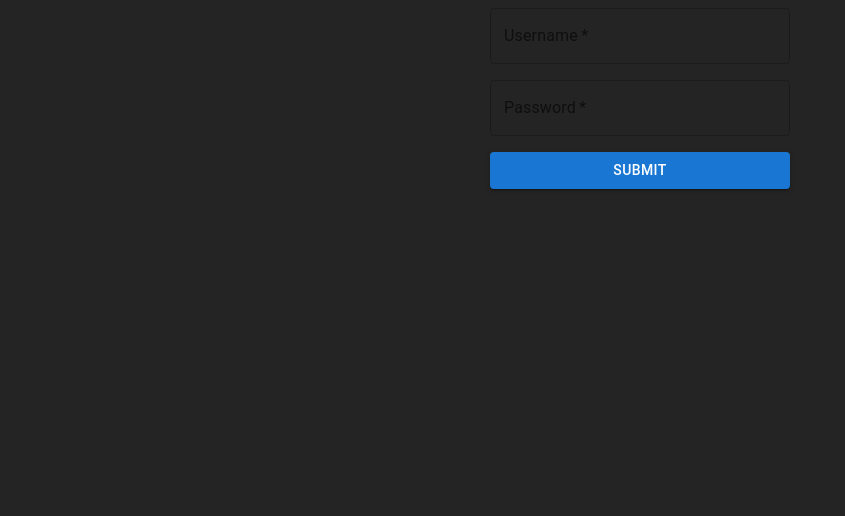
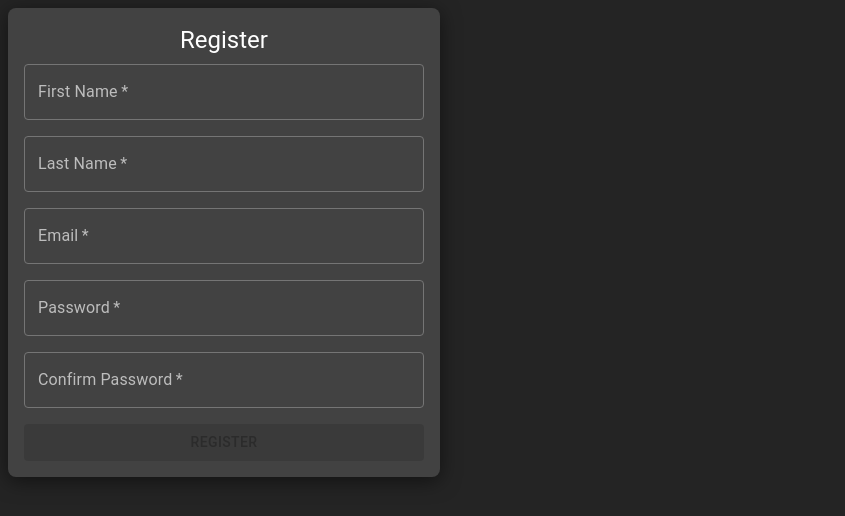
Before and after one commit to Langelozzi/stream-buster, a React (Vite) app in the folder frontend/: page /register in a window 1280 px wide. Before the commit this address led to /login. Shown: the top 516 px of the page, without its empty margins (0-845 px from the left). Built offline with nearby package versions, Linux system fonts and the light colour scheme.

Commit message:
Add registration form and make login look the same

```diff
--- a/frontend/src/components/login-form/LoginForm.tsx
+++ b/frontend/src/components/login-form/LoginForm.tsx
@@ -1,17 +1,64 @@
 import React, { useState } from 'react';
-import { TextField, Button, Box } from '@mui/material';
+import { TextField, Button, Typography, Box } from '@mui/material';
+import { makeStyles } from '@mui/styles';
 import { postLogin } from '../../api/services/auth.service';
 import { useNavigate } from 'react-router-dom';
 import { useUser } from '../../hooks/useUser';
 
+const useStyles = makeStyles(() => ({
+	paper: {
+		padding: 16,
+		maxWidth: 400,
+		backgroundColor: '#424242', // Slightly lighter grey for contrast
+		color: '#ffffff',
+		borderRadius: 8,
+		boxShadow: '0px 4px 20px rgba(0, 0, 0, 0.5)',
+		margin: '0 auto',
+	},
+	form: {
+		display: 'flex',
+		flexDirection: 'column',
+		gap: 16, // Vertical spacing between fields
+	},
+	input: {
+		'& label': {
+			color: '#bdbdbd', // Light grey labels
+		},
+		'& label.Mui-focused': {
+			color: '#ffffff',
+		},
+		'& .MuiInputBase-root': {
+			color: '#ffffff',
+		},
+		'& .MuiOutlinedInput-root': {
+			'& fieldset': {
+				borderColor: '#757575', // Grey border
+			},
+			'&:hover fieldset': {
+				borderColor: '#ffffff',
+			},
+			'&.Mui-focused fieldset': {
+				borderColor: '#3f51b5', // Blue when focused
+			},
+		},
+	},
+	button: {
+		marginTop: 16,
+		backgroundColor: '#3f51b5',
+		color: '#ffffff',
+		'&:hover': {
+			backgroundColor: '#303f9f',
+		},
+	},
+}));
+
 export const LoginForm: React.FC = () => {
-	// State for email and password
+	const classes = useStyles();
 	const [email, setEmail] = useState<string>('');
 	const [password, setPassword] = useState<string>('');
-
 	const navigate = useNavigate();
 	const { login } = useUser();
-	// Handle form submission
+
 	const handleSubmit = async (event: React.FormEvent<HTMLFormElement>) => {
 		event.preventDefault();
 		const form = new FormData();
@@ -22,21 +69,21 @@ export const LoginForm: React.FC = () => {
 		if (res?.status === 200 && res.data) {
 			const { user, token } = res.data;
 			login(user, token);
-			navigate('/dashboard');  // Redirect without reloading the page
+			navigate('/dashboard');
 		} else {
 			alert('Login failed');
 		}
 	};
 
 	return (
-		<Box
-			component="form"
-			onSubmit={handleSubmit}
-			sx={{ display: 'flex', flexDirection: 'column', width: '300px', margin: '0 auto', gap: 2 }}
-		>
-			{/* Email field */}
+		<Box className={classes.paper}>
+			<Typography variant="h5" align="center" gutterBottom>
+				Login
+			</Typography>
+			<form onSubmit={handleSubmit} className={classes.form}>
 				<TextField
-				label="Username"
+					className={classes.input}
+					label="Email"
 					variant="outlined"
 					type="text"
 					value={email}
@@ -44,9 +91,8 @@ export const LoginForm: React.FC = () => {
 					fullWidth
 					required
 				/>
-
-			{/* Password field */}
 				<TextField
+					className={classes.input}
 					label="Password"
 					variant="outlined"
 					type="password"
@@ -55,11 +101,10 @@ export const LoginForm: React.FC = () => {
 					fullWidth
 					required
 				/>
-
-			{/* Submit button */}
-			<Button type="submit" variant="contained" color="primary">
-				Submit
+				<Button type="submit" variant="contained" fullWidth className={classes.button}>
+					Login
 				</Button>
+			</form>
 		</Box>
 	);
 };
--- /dev/null
+++ b/frontend/src/components/registration-form/RegistrationForm.tsx
@@ -0,0 +1,222 @@
+import React, { useState } from 'react';
+import {
+    TextField,
+    Typography,
+    Button,
+    Box
+} from '@mui/material';
+import { makeStyles } from '@mui/styles';
+import { postRegister } from '../../api/services/auth.service';
+import { useNavigate } from 'react-router-dom';
+
+const useStyles = makeStyles(() => ({
+    container: {
+        display: 'flex',
+        justifyContent: 'center',
+        alignItems: 'center',
+        minHeight: '100vh',
+        backgroundColor: '#2c2c2c', // Dark grey background
+    },
+    paper: {
+        padding: 16,
+        maxWidth: 400,
+        backgroundColor: '#424242', // Slightly lighter grey for contrast
+        color: '#ffffff',
+        borderRadius: 8,
+        boxShadow: '0px 4px 20px rgba(0, 0, 0, 0.5)',
+    },
+    form: {
+        display: 'flex',
+        flexDirection: 'column',
+        gap: 16, // Vertical spacing between fields
+    },
+    input: {
+        '& label': {
+            color: '#bdbdbd', // Light grey labels
+        },
+        '& label.Mui-focused': {
+            color: '#ffffff',
+        },
+        '& .MuiInputBase-root': {
+            color: '#ffffff',
+        },
+        '& .MuiOutlinedInput-root': {
+            '& fieldset': {
+                borderColor: '#757575', // Grey border
+            },
+            '&:hover fieldset': {
+                borderColor: '#ffffff',
+            },
+            '&.Mui-focused fieldset': {
+                borderColor: '#3f51b5', // Blue when focused
+            },
+        },
+    },
+    button: {
+        marginTop: 16,
+        backgroundColor: '#3f51b5',
+        color: '#ffffff',
+        '&:hover': {
+            backgroundColor: '#303f9f',
+        },
+    },
+}));
+
+interface FormValues {
+    firstName: string;
+    lastName: string;
+    email: string;
+    password: string;
+    confirmPassword: string;
+}
+
+interface Errors {
+    email?: string;
+    password?: string;
+    confirmPassword?: string;
+}
+
+export const RegistrationForm: React.FC = () => {
+    const classes = useStyles();
+    const navigate = useNavigate();
+    const [formValues, setFormValues] = useState<FormValues>({
+        firstName: '',
+        lastName: '',
+        email: '',
+        password: '',
+        confirmPassword: '',
+    });
+    const [errors, setErrors] = useState<Errors>({});
+    const [isValid, setIsValid] = useState<boolean>(false);
+
+    const validateErrors = (formValues: FormValues) => {
+        const errors: Errors = {};
+        if (!!formValues.email && (!formValues.email.includes('@') || !formValues.email.includes('.'))) {
+            errors.email = "Must be a valid email";
+        }
+        if (!!formValues.password && formValues.password.length < 8) {
+            errors.password = "Password must be at least 8 characters long";
+        }
+        if (!!formValues.confirmPassword && formValues.password !== formValues.confirmPassword) {
+            errors.confirmPassword = "Passwords do not match";
+        }
+        if (!formValues.firstName || !formValues.lastName || !formValues.email || !formValues.password || !formValues.confirmPassword) {
+            setIsValid(false);
+        }
+
+        if (Object.keys(errors).length === 0) {
+            setIsValid(true);
+            setErrors({});
+        } else {
+            setErrors(errors);
+            setIsValid(false)
+        }
+    }
+
+    const handleChange = (e: React.ChangeEvent<HTMLInputElement>) => {
+        const { name, value } = e.target;
+        const updatedFormValues = { ...formValues, [name]: value };
+        setFormValues(updatedFormValues);
+        validateErrors(updatedFormValues);
+    };
+
+    const handleSubmit = async (e: React.FormEvent) => {
+        e.preventDefault();
+        if (formValues.password !== formValues.confirmPassword) {
+            setErrors({ confirmPassword: 'Passwords do not match' });
+        } else {
+            setErrors({});
+            // Submit the form data here
+            console.log(formValues);
+
+            const formData: FormData = new FormData();
+            formData.append("firstName", formValues.firstName);
+            formData.append("lastName", formValues.lastName);
+            formData.append("email", formValues.email);
+            formData.append("password", formValues.password);
+
+            const res = await postRegister(formData);
+            if (res?.status === 201) {
+                navigate('/login');
+            }
+        }
+    };
+
+    return (
+        <Box className={classes.paper}>
+            <Typography variant="h5" align="center" gutterBottom>
+                Register
+            </Typography>
+            <form onSubmit={handleSubmit} className={classes.form}>
+                <TextField
+                    className={classes.input}
+                    label="First Name"
+                    variant="outlined"
+                    fullWidth
+                    name="firstName"
+                    value={formValues.firstName}
+                    onChange={handleChange}
+                    required
+                />
+                <TextField
+                    className={classes.input}
+                    label="Last Name"
+                    variant="outlined"
+                    fullWidth
+                    name="lastName"
+                    value={formValues.lastName}
+                    onChange={handleChange}
+                    required
+                />
+                <TextField
+                    className={classes.input}
+                    label="Email"
+                    type="email"
+                    variant="outlined"
+                    fullWidth
+                    name="email"
+                    value={formValues.email}
+                    onChange={handleChange}
+                    error={Boolean(errors.email)}
+                    helperText={errors.email}
+                    required
+                />
+                <TextField
+                    className={classes.input}
+                    label="Password"
+                    type="password"
+                    variant="outlined"
+                    fullWidth
+                    name="password"
+                    value={formValues.password}
+                    onChange={handleChange}
+                    error={Boolean(errors.password)}
+                    helperText={errors.password}
+                    required
+                />
+                <TextField
+                    className={classes.input}
+                    label="Confirm Password"
+                    type="password"
+                    variant="outlined"
+                    fullWidth
+                    name="confirmPassword"
+                    value={formValues.confirmPassword}
+                    onChange={handleChange}
+                    error={Boolean(errors.confirmPassword)}
+                    helperText={errors.confirmPassword}
+                    required
+                />
+                <Button
+                    type="submit"
+                    fullWidth
+                    variant="contained"
+                    className={classes.button}
+                    disabled={!isValid}
+                >
+                    Register
+                </Button>
+            </form>
+        </Box>
+    );
+};
--- a/frontend/src/contexts/UserContext.tsx
+++ b/frontend/src/contexts/UserContext.tsx
@@ -75,13 +75,13 @@ export const UserProvider: React.FC<{ children: ReactNode }> = ({ children }) =>
     const validateToken = useCallback((): boolean => {
         const token = getTokenFromCookies('token');
         if (!token) {
-            logout();
+            // logout();
             return false;
         }
 
         const tokenClaims = decodeToken(token);
         if (!tokenClaims) {
-            logout();
+            // logout();
             return false;
         }
 
--- a/frontend/src/pages/dashboard/DashboardPage.tsx
+++ b/frontend/src/pages/dashboard/DashboardPage.tsx
@@ -10,6 +10,7 @@ export const DashboardPage = () => {
         return user?.UserRoles.some(userRole => userRole.Role.ID === UserType.Admin)
     });
 
+    // Make two dashboards, one for user and one for admin
     return (
         <>
             {isAdmin && (
--- /dev/null
+++ b/frontend/src/pages/registration/RegistrationPage.tsx
@@ -0,0 +1,9 @@
+import { RegistrationForm } from "../../components/registration-form/RegistrationForm"
+
+export const RegistrationPage = () => {
+    return (
+        <>
+            <RegistrationForm />
+        </>
+    )
+}
--- a/frontend/src/router/Router.tsx
+++ b/frontend/src/router/Router.tsx
@@ -6,6 +6,7 @@ import { WatchPage } from '../pages/watch/WatchPage';
 import { PrivateRoute } from '../components/private-route/PrivateRoute';
 import { DashboardPage } from '../pages/dashboard/DashboardPage';
 import { UserProvider } from '../contexts/UserContext';
+import { RegistrationPage } from '../pages/registration/RegistrationPage';
 
 export const Router = () => {
     return (
@@ -13,8 +14,9 @@ export const Router = () => {
             <UserProvider>
                 <Routes>
                     {/* Public Routes */}
+                    <Route path='/' Component={HomePage} />
                     <Route path='/login' Component={LoginPage} />
-                    <Route path='/' Component={HomePage} />
+                    <Route path='/register' Component={RegistrationPage} />
 
                     {/* Private Routes */}
                     <Route
```
Also changed, not shown: frontend/src/api/services/auth.service.ts (+11 -0 lines). Lines whose indentation alone changed are shown as unchanged.
